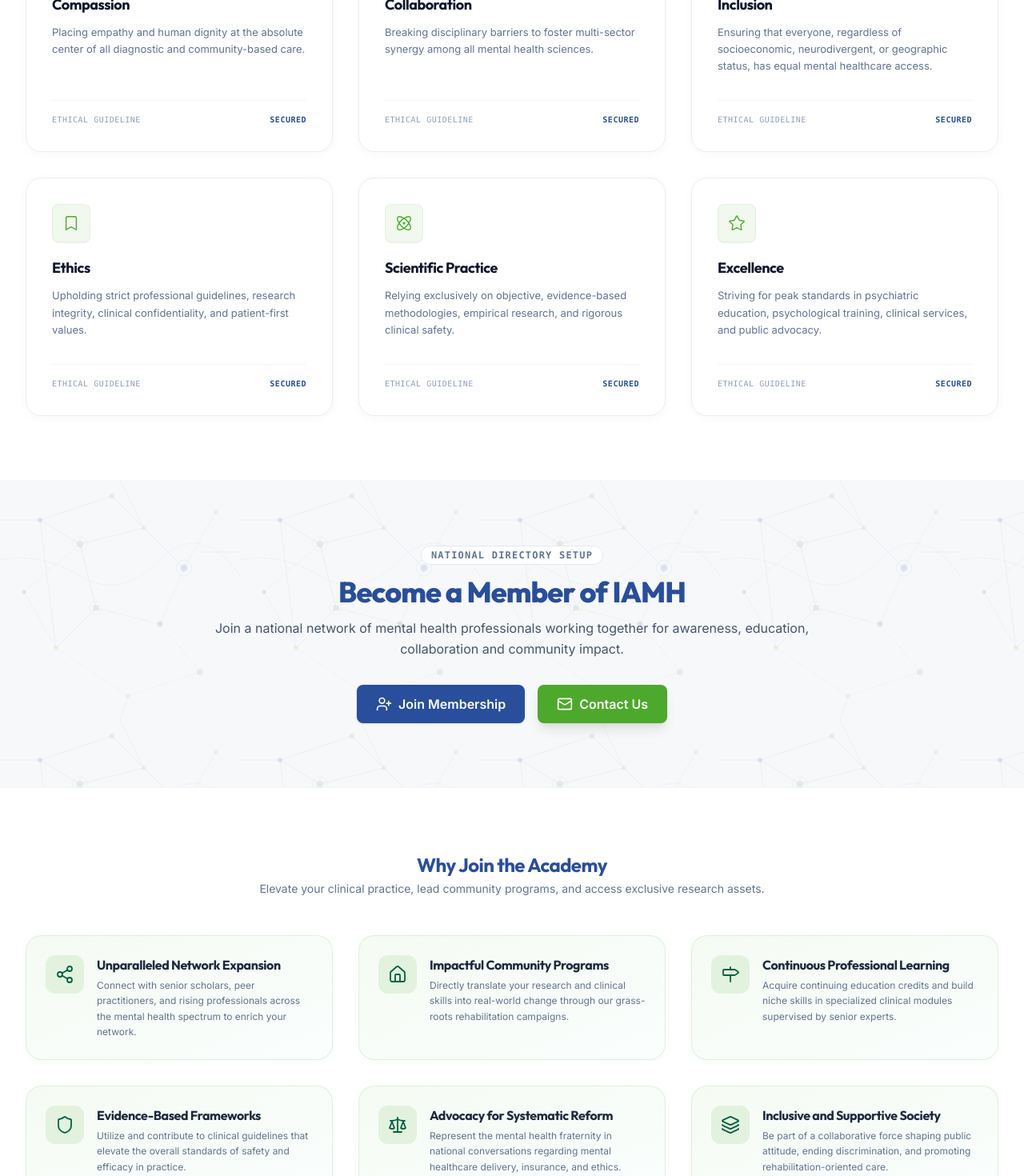
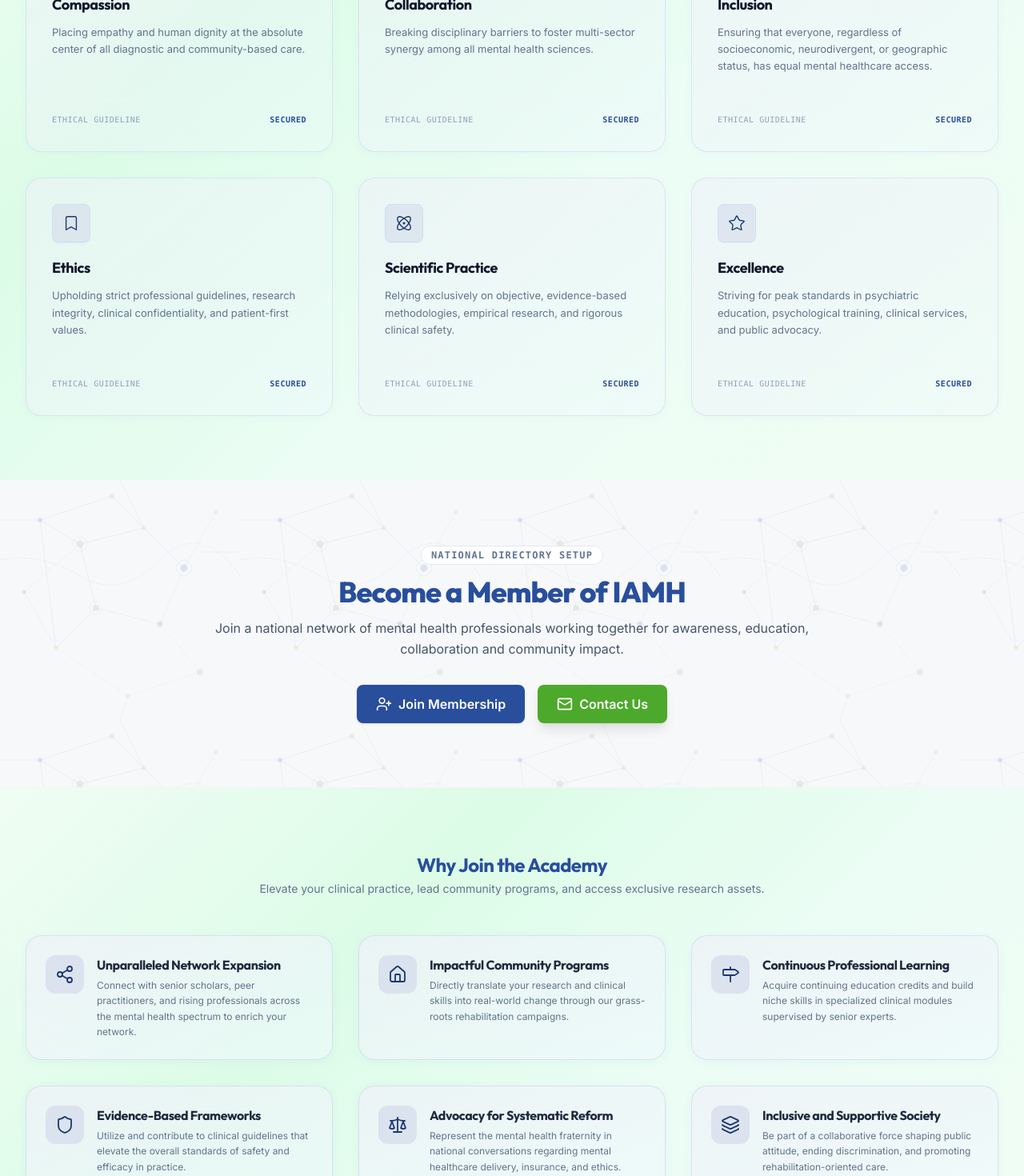
Before and after one commit to CSSIDDHARTH/iamh, a React (Vite) app: page / in a window 1280 px wide. Shown: the part 3920-5390 px from the top of the page at 80% size. Built offline with nearby package versions, Linux system fonts and the light colour scheme.

Commit message:
updated at 14:05 9/7/26

```diff
--- a/src/components/Contact.tsx
+++ b/src/components/Contact.tsx
@@ -11,7 +11,7 @@
   };
 
   return (
-    <section id="contact" className="py-20 bg-white scroll-mt-16">
+    <section id="contact" className="py-20 scroll-mt-16" style={{ background: 'linear-gradient(135deg, #f0fdf4 0%, #dcfce7 40%, #ecfdf5 70%, #f0fdf4 100%)' }}>
       <div className="max-w-7xl mx-auto px-4 sm:px-6 lg:px-8">
 
         {/* --- Header --- */}
@@ -32,7 +32,7 @@
           {/* Quick Contact Cards */}
           <div className="grid sm:grid-cols-2 gap-6">
             {/* Phone Card */}
-            <div className="bg-white border border-[#E9EDF2] p-6 rounded-[20px] text-center space-y-3 flex flex-col items-center justify-between shadow-[0_2px_12px_rgba(40,78,156,0.04)] hover:shadow-[0_8px_28px_rgba(40,78,156,0.09)] hover:-translate-y-0.5 hover:border-slate-200 transition-all duration-300 group">
+            <div className="bg-gradient-to-br from-blue-50/80 to-sky-50/50 border border-blue-100/80 p-6 rounded-[20px] text-center space-y-3 flex flex-col items-center justify-between shadow-[0_2px_12px_rgba(37,99,235,0.05)] hover:shadow-[0_8px_28px_rgba(37,99,235,0.1)] hover:-translate-y-0.5 hover:border-blue-200 transition-all duration-300 group">
               <div className="w-10 h-10 flex items-center justify-center bg-blue-50 text-iamh-navy rounded-lg border border-blue-100/50 group-hover:bg-iamh-navy group-hover:text-white transition-all duration-300">
                 <Phone className="w-5 h-5 stroke-[1.5]" />
               </div>
@@ -49,7 +49,7 @@
             </div>
 
             {/* Email Card */}
-            <div className="bg-white border border-[#E9EDF2] p-6 rounded-[20px] text-center space-y-3 flex flex-col items-center justify-between shadow-[0_2px_12px_rgba(40,78,156,0.04)] hover:shadow-[0_8px_28px_rgba(40,78,156,0.09)] hover:-translate-y-0.5 hover:border-slate-200 transition-all duration-300 group">
+            <div className="bg-gradient-to-br from-blue-50/80 to-sky-50/50 border border-blue-100/80 p-6 rounded-[20px] text-center space-y-3 flex flex-col items-center justify-between shadow-[0_2px_12px_rgba(37,99,235,0.05)] hover:shadow-[0_8px_28px_rgba(37,99,235,0.1)] hover:-translate-y-0.5 hover:border-blue-200 transition-all duration-300 group">
               <div className="w-10 h-10 flex items-center justify-center bg-emerald-50 text-iamh-emerald rounded-lg border border-emerald-100/50 group-hover:bg-iamh-emerald group-hover:text-white transition-all duration-300">
                 <Mail className="w-5 h-5 stroke-[1.5]" />
               </div>
--- a/src/components/Membership.tsx
+++ b/src/components/Membership.tsx
@@ -218,7 +218,7 @@
       </div>
 
       {/* --- Part B: Why Join (White Alternate) --- */}
-      <div className="py-20 bg-white border-b border-slate-100">
+      <div className="py-20 border-b border-slate-100" style={{ background: 'linear-gradient(135deg, #f0fdf4 0%, #dcfce7 35%, #ecfdf5 65%, #f0fdf4 100%)' }}>
         <div className="max-w-7xl mx-auto px-4 sm:px-6 lg:px-8">
           <div className="text-center mb-12">
             <h3 className="font-display font-bold text-iamh-navy text-2xl tracking-tight">
@@ -235,9 +235,9 @@
               return (
                 <div
                   key={feature.id}
-                  className="bg-gradient-to-br from-emerald-50/70 to-teal-50/30 border border-emerald-100/80 p-6 rounded-[20px] shadow-[0_2px_12px_rgba(16,185,129,0.04)] hover:shadow-[0_8px_28px_rgba(16,185,129,0.1)] hover:-translate-y-0.5 transition-all duration-200 flex gap-4"
+                  className="bg-gradient-to-br from-blue-50/80 to-sky-50/50 border border-blue-100/80 p-6 rounded-[20px] shadow-[0_2px_12px_rgba(37,99,235,0.05)] hover:shadow-[0_8px_28px_rgba(37,99,235,0.1)] hover:-translate-y-0.5 transition-all duration-200 flex gap-4"
                 >
-                  <div className="w-12 h-12 flex items-center justify-center bg-emerald-100/70 text-emerald-800 rounded-xl shrink-0">
+                  <div className="w-12 h-12 flex items-center justify-center bg-blue-100/70 text-blue-700 rounded-xl shrink-0">
                     <IconComp className="w-6 h-6 stroke-[1.8]" />
                   </div>
                   <div>
--- a/src/components/ValuesAndFeatures.tsx
+++ b/src/components/ValuesAndFeatures.tsx
@@ -13,7 +13,7 @@
 
 export default function ValuesAndFeatures() {
   return (
-    <section id="values" className="py-20 bg-white scroll-mt-16">
+    <section id="values" className="py-20 scroll-mt-16" style={{ background: 'linear-gradient(135deg, #f0fdf4 0%, #dcfce7 30%, #ecfdf5 60%, #f0fdf4 100%)' }}>
       <div className="max-w-7xl mx-auto px-4 sm:px-6 lg:px-8">
 
         {/* --- Header --- */}
@@ -36,11 +36,11 @@
             return (
               <div
                 key={val.id}
-                className="bg-white border border-[#E9EDF2] p-6 sm:p-8 rounded-[20px] shadow-[0_2px_12px_rgba(40,78,156,0.04)] hover:shadow-[0_12px_36px_rgba(40,78,156,0.09)] hover:border-slate-200 hover:-translate-y-0.5 transition-all duration-300 group flex flex-col justify-between"
+                className="bg-gradient-to-br from-blue-50/60 to-sky-50/30 border border-blue-100/70 p-6 sm:p-8 rounded-[20px] shadow-[0_2px_12px_rgba(37,99,235,0.03)] hover:shadow-[0_12px_36px_rgba(37,99,235,0.08)] hover:border-blue-200 hover:-translate-y-0.5 transition-all duration-300 group flex flex-col justify-between"
               >
                 <div className="space-y-4.5">
                   {/* Icon Shield */}
-                  <div className="w-12 h-12 flex items-center justify-center bg-emerald-50 text-iamh-emerald rounded-lg border border-emerald-100/50 group-hover:bg-iamh-emerald group-hover:text-white transition-all duration-300 shadow-2xs">
+                  <div className="w-12 h-12 flex items-center justify-center bg-blue-100/60 text-blue-700 rounded-lg border border-blue-200/50 group-hover:bg-blue-600 group-hover:text-white transition-all duration-300 shadow-2xs">
                     <IconComp className="w-5.5 h-5.5 stroke-[1.5]" />
                   </div>
 
@@ -55,7 +55,7 @@
                   </div>
                 </div>
 
-                <div className="mt-8 pt-4 border-t border-slate-100 flex items-center justify-between text-[10px] font-mono tracking-wider uppercase text-slate-400">
+                <div className="mt-8 pt-4 border-t border-slate-100/80 flex items-center justify-between text-[10px] font-mono tracking-wider uppercase text-slate-400">
                   <span>Ethical Guideline</span>
                   <span className="text-iamh-navy font-bold">Secured</span>
                 </div>
```
